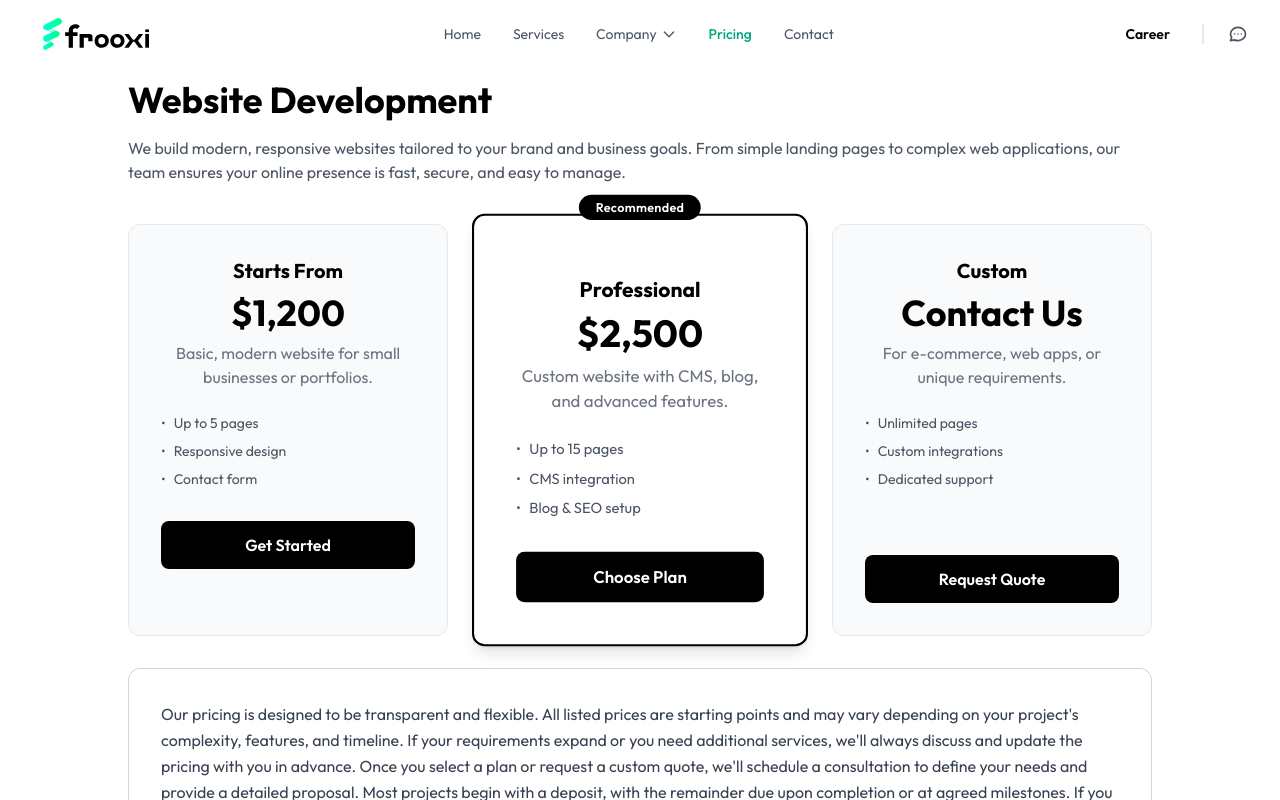
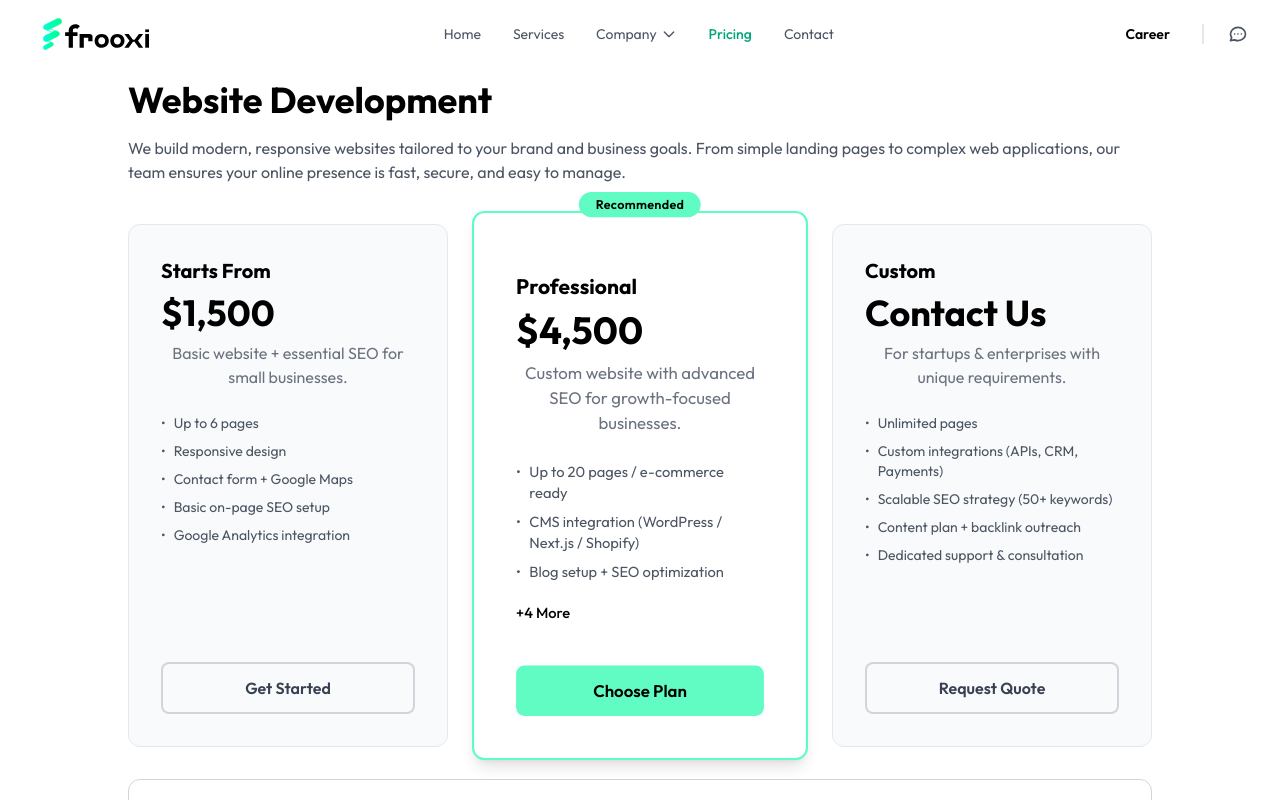
Before and after one commit to tasfirul8269/frooxi.com, a Next.js app: page /pricing in a window 1280 px wide. Shown: the top 800 px of the page. Built offline with nearby package versions, Linux system fonts and the light colour scheme.

Commit message:
Some fixes

```diff
--- a/app/about/page.tsx
+++ b/app/about/page.tsx
@@ -565,12 +565,12 @@ Our vision is to build solutions that empower people and businesses to grow, cre
                 <div className="md:order-1 text-center md:text-left">
                   <div className="inline-flex items-center space-x-2 bg-gray-100 text-gray-800 px-4 py-2 rounded-full text-sm font-medium mb-4">
                     <span className="w-2 h-2 bg-blue-500 rounded-full"></span>
-                    <span>Co-Founder & CEO</span>
+                    <span>Co-Founder</span>
                   </div>
                   <h3 className="text-3xl md:text-4xl font-bold text-gray-900 mb-4">Tasfirul</h3>
                   <p className="text-gray-600 mb-8 text-lg leading-relaxed max-w-lg mx-auto md:mx-0">
-                    With a visionary approach and entrepreneurial spirit, Tasfirul leads Frooxi&apos;s strategic direction,
-                    ensuring we stay at the forefront of innovation while delivering exceptional value to our clients.
+                  With a visionary approach and entrepreneurial spirit, Tasfirul leads Frooxi&apos;s strategic direction,
+                  ensuring we stay at the forefront of innovation while delivering exceptional value to our clients.
                   </p>
                   <div className="flex justify-center md:justify-start space-x-5">
                     <a href="#" className="text-gray-400 hover:text-blue-600 transition-colors duration-300" aria-label="LinkedIn">
@@ -612,12 +612,12 @@ Our vision is to build solutions that empower people and businesses to grow, cre
                 <div className="text-center md:text-left md:order-2">
                   <div className="inline-flex items-center space-x-2 bg-gray-100 text-gray-800 px-4 py-2 rounded-full text-sm font-medium mb-4">
                     <span className="w-2 h-2 bg-purple-500 rounded-full"></span>
-                    <span>Co-Founder & CTO</span>
+                    <span>Co-Founder</span>
                   </div>
                   <h3 className="text-3xl md:text-4xl font-bold text-gray-900 mb-4">Tanvir</h3>
                   <p className="text-gray-600 mb-8 text-lg leading-relaxed max-w-lg mx-auto md:mx-0">
-                    A technical virtuoso, Tanvir spearheads our technological innovation, ensuring Frooxi delivers
-                    cutting-edge solutions that push the boundaries of what&apos;s possible in the digital landscape.
+                  With a visionary approach and entrepreneurial spirit, Tasfirul leads Frooxi&apos;s strategic direction,
+                  ensuring we stay at the forefront of innovation while delivering exceptional value to our clients.
                   </p>
                   <div className="flex justify-center md:justify-start space-x-5">
                     <a href="#" className="text-gray-400 hover:text-blue-600 transition-colors duration-300" aria-label="LinkedIn">
--- a/app/careers/page.tsx
+++ b/app/careers/page.tsx
@@ -20,16 +20,16 @@ export default function CareersPage() {
   const heroPoints = "Driven by an endless curiosity, we offer the freedom to forge new paths and the support to grow at your own pace. Embrace continuous learning and explore the vast opportunities ahead.";
 
   const benefits: string[] = [
-    'Excellent Culture & Environment',
-    'Relax & Sports zone',
-    'Dual Festival Bonuses',
-    'Annual Pleasure Tour',
-    'Meals, Coffee & Snacks',
-    'Muslim Prayer Zone',
-    'Leave Encashment',
-    'Gym Facilities',
-    'Free Shuttle Service',
-    'Loyalty Bonus'
+    'Flexible Work Hours',
+    'Fully Remote Work from Anywhere',
+    'Competitive Project-Based & Monthly Pay',
+    'Internet Allowance Support',
+    'Performance Bonuses',
+    'Paid Leave & Sick Days',
+    'Access to Premium Tools & Software',
+    'Skill Development & Training Sessions',
+    'Career Growth Opportunities',
+    'Team Bonding Virtual Events'
   ];
 
   const values: Value[] = [
@@ -60,19 +60,6 @@ export default function CareersPage() {
 
   return (
     <div className="bg-white">
-      {/* Sticky section nav */}
-      <nav className="mt-16 bg-white border-b border-gray-200">
-        <div className="max-w-7xl mx-auto px-4 sm:px-6">
-          <ul className="flex flex-wrap gap-4 py-3 text-xs text-gray-600">
-            <li><a href="#overview" className="hover:text-black">Overview</a></li>
-            <li><a href="#benefits" className="hover:text-black">Benefits</a></li>
-            <li><a href="#culture" className="hover:text-black">Culture</a></li>
-            <li><a href="#values" className="hover:text-black">Values</a></li>
-            <li><a href="#openings" className="hover:text-black">Openings</a></li>
-            <li><a href="#faqs" className="hover:text-black">FAQs</a></li>
-          </ul>
-        </div>
-      </nav>
 
       {/* Hero */}
       <section id="overview" className="px-4 sm:px-6 pt-8 pb-14">
@@ -96,7 +83,7 @@ export default function CareersPage() {
       </section>
 
       {/* Benefits numbered list */}
-      <section className="px-4 sm:px-6 py-10 border-t border-gray-200">
+      <section id="benefits" className="px-4 sm:px-6 py-10 border-t border-gray-200">
         <div className="max-w-7xl mx-auto">
           <h2 className="text-2xl font-bold text-black mb-6">Benefits</h2>
           <div className="grid md:grid-cols-2 gap-8">
--- a/app/components/Header.tsx
+++ b/app/components/Header.tsx
@@ -145,7 +145,6 @@ export default function Header() {
             <div className="py-2">
               <Link href="/about" className="block px-4 py-2 text-sm text-gray-600 hover:text-black hover:bg-gray-50">About</Link>
               <Link href="/our-works" className="block px-4 py-2 text-sm text-gray-600 hover:text-black hover:bg-gray-50">Our Works</Link>
-              <Link href="/products" className="block px-4 py-2 text-sm text-gray-600 hover:text-black hover:bg-gray-50">Products</Link>
             </div>
           </div>
         </div>
@@ -311,21 +310,6 @@ export default function Header() {
                   </Link>
 
                   <Link
-                    href="/products"
-                    className={`flex items-center px-4 py-3 rounded-xl hover:bg-gray-50 group ${
-                      isActive('/products')
-                        ? 'text-[#00a67c]'
-                        : 'text-gray-600 hover:text-black'
-                    }`}
-                    onClick={() => setMobileOpen(false)}
-                  >
-                    <div className="w-8 h-8 rounded-lg bg-gray-50 flex items-center justify-center mr-3 group-hover:bg-[#60FCC4]/20">
-                      <Box className="w-4 h-4 text-gray-500 group-hover:text-[#60FCC4]" />
-                    </div>
-                    <span>Products</span>
-                  </Link>
-
-                  <Link
                     href="/careers"
                     className={`flex items-center px-4 py-3 rounded-xl hover:bg-gray-50 group ${
                       isActive('/careers')
--- a/app/data/pricing.ts
+++ b/app/data/pricing.ts
@@ -27,25 +27,31 @@ export const pricingSections: PricingSection[] = [
       {
         id: 'website-starter',
         name: 'Starts From',
-        price: '$1,200',
-        description: 'Basic, modern website for small businesses or portfolios.',
+        price: '$1,500',
+        description: 'Basic website + essential SEO for small businesses.',
         features: [
-          'Up to 5 pages',
+          'Up to 6 pages',
           'Responsive design',
-          'Contact form'
+          'Contact form + Google Maps',
+          'Basic on-page SEO setup',
+          'Google Analytics integration'
         ],
         buttonText: 'Get Started',
-        badgeText: ''
+        badgeText: 'Popular'
       },
       {
         id: 'website-professional',
         name: 'Professional',
-        price: '$2,500',
-        description: 'Custom website with CMS, blog, and advanced features.',
+        price: '$4,500',
+        description: 'Custom website with advanced SEO for growth-focused businesses.',
         features: [
-          'Up to 15 pages',
-          'CMS integration',
-          'Blog & SEO setup'
+          'Up to 20 pages / e-commerce ready',
+          'CMS integration (WordPress / Next.js / Shopify)',
+          'Blog setup + SEO optimization',
+          'Technical SEO (schema, indexing, speed)',
+          'Competitor keyword analysis',
+          'Monthly SEO performance reports',
+          '1 month free maintenance'
         ],
         buttonText: 'Choose Plan',
         isRecommended: true,
@@ -55,11 +61,13 @@ export const pricingSections: PricingSection[] = [
         id: 'website-custom',
         name: 'Custom',
         price: 'Contact Us',
-        description: 'For e-commerce, web apps, or unique requirements.',
+        description: 'For startups & enterprises with unique requirements.',
         features: [
           'Unlimited pages',
-          'Custom integrations',
-          'Dedicated support'
+          'Custom integrations (APIs, CRM, Payments)',
+          'Scalable SEO strategy (50+ keywords)',
+          'Content plan + backlink outreach',
+          'Dedicated support & consultation'
         ],
         buttonText: 'Request Quote',
         isCustom: true
--- a/app/pricing/page.tsx
+++ b/app/pricing/page.tsx
@@ -1,34 +1,56 @@
 'use client';
 
-import React from 'react';
+import React, { useState } from 'react';
 import { pricingSections } from '@/app/data/pricing';
 
 const PricingCard = ({ tier, isRecommended = false }: { tier: any, isRecommended?: boolean }) => {
+  const [showAllFeatures, setShowAllFeatures] = useState(false);
+  const maxVisibleFeatures = 3;
+  const isProfessionalPlan = tier.id === 'website-professional';
+  const featuresToShow = (isProfessionalPlan && !showAllFeatures) ? tier.features.slice(0, maxVisibleFeatures) : tier.features;
+  const hasMoreFeatures = isProfessionalPlan && tier.features.length > maxVisibleFeatures;
+
   return (
-    <div className={`border ${isRecommended ? 'border-2 border-black' : 'border-gray-200'} rounded-xl ${isRecommended ? 'p-10' : 'p-8'} flex flex-col items-center ${isRecommended ? 'bg-white shadow-lg scale-105 z-10 relative' : 'bg-gray-50'}`}>
+    <div className={`border ${isRecommended ? 'border-2 border-[#60fcc4]' : 'border-gray-200'} rounded-xl ${isRecommended ? 'p-10' : 'p-8'} flex flex-col h-full ${isRecommended ? 'bg-white shadow-lg scale-105 z-10 relative' : 'bg-gray-50'}`}>
       {isRecommended && (
-        <div className="absolute -top-5 left-1/2 -translate-x-1/2 bg-black text-white text-xs px-4 py-1 rounded-full font-semibold tracking-wide">
+        <div className="absolute -top-5 left-1/2 -translate-x-1/2 bg-[#60fcc4] text-black text-xs px-4 py-1 rounded-full font-semibold tracking-wide">
           {tier.badgeText}
         </div>
       )}
+      <div className="flex-1">
         <h3 className={`text-xl font-bold text-black ${isRecommended ? 'mt-4' : ''} mb-2`}>
           {tier.name}
         </h3>
         <div className="text-4xl font-bold text-black mb-2">{tier.price}</div>
         <div className="text-gray-500 mb-6 text-center">{tier.description}</div>
-      <ul className="text-gray-600 text-sm mb-8 space-y-2 text-left w-full">
-        {tier.features.map((feature: string, index: number) => (
+        <ul className="text-gray-600 text-sm mb-4 space-y-2 text-left w-full">
+          {featuresToShow.map((feature: string, index: number) => (
             <li key={index} className="flex items-start">
               <span className="mr-2">•</span>
               <span>{feature}</span>
             </li>
           ))}
         </ul>
+        {hasMoreFeatures && (
           <button
-        className={`w-full bg-black text-white py-3 rounded-lg font-semibold hover:bg-gray-800 transition-colors ${tier.isCustom ? 'mt-auto' : ''}`}
+            onClick={() => setShowAllFeatures(!showAllFeatures)}
+            className="text-black text-sm font-medium mb-4 hover:underline self-start"
+          >
+            {showAllFeatures ? 'Show Less' : `+${tier.features.length - maxVisibleFeatures} More`}
+          </button>
+        )}
+      </div>
+      <div className="mt-6 w-full">
+        <button
+          className={`w-full py-3 rounded-lg font-semibold transition-colors ${
+            isRecommended
+              ? 'bg-[#60fcc4] text-black hover:bg-black hover:text-white'
+              : 'bg-transparent border-2 border-gray-300 text-gray-700 hover:border-gray-400 hover:bg-gray-50'
+          }`}
         >
           {tier.buttonText}
         </button>
+      </div>
     </div>
   );
 };
```
Lines whose indentation alone changed are shown as unchanged.
